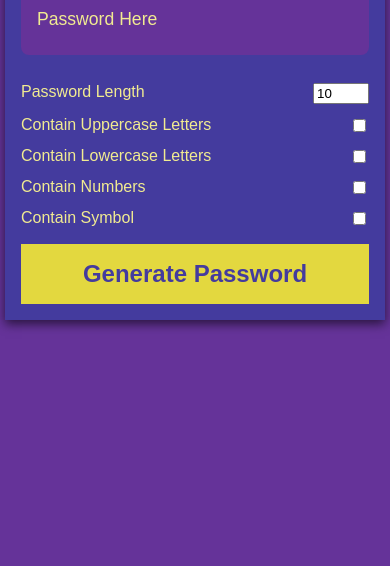
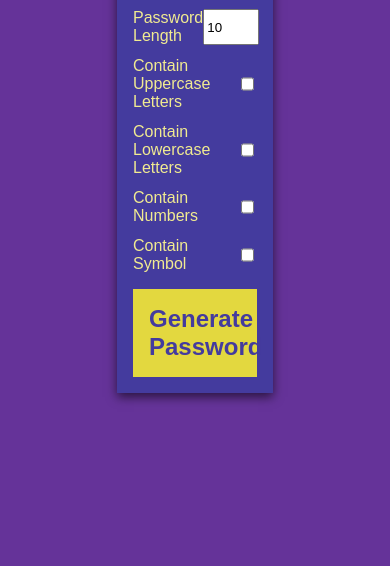
Before and after one commit to hirurgadv/hirurgadv.github.io, a plain HTML site: page index.html in a window 390 px wide. Shown: the part 278-844 px from the top of the page. Drawn offline with Linux system fonts and the light colour scheme.

Commit message:
add adaptive.css

```diff
--- /dev/null
+++ b/adaptived.css
@@ -0,0 +1,20 @@
+@media screen and (max-width: 720px){
+    .pw-container{
+        width: 70%;
+    }
+    .pw{
+        font-size: 1.1rem;
+    }
+}
+
+@media screen and (max-width: 420px){
+    .pw-container{
+        width: 90%
+    }
+}
+
+@media screen and (max-width: 320px){
+    .generate{
+        font-size: 1.2rem;
+    }
+}
--- a/index.css
+++ b/index.css
@@ -11,7 +11,8 @@ body{
     min-height: 100vh;
 }
 .pw-container{
-    width: 580px;
+    width: 40%;
+    margin: auto;
     border-color: rgb(69, 17, 118);
     background-color: #443B9E;
     box-shadow: 0 4px 10px rgba(0, 0, 0, 0.6);
@@ -73,17 +74,3 @@ body{
     width: 100%;
     cursor: pointer;
 }
-
-
-/*Adaptiv*/
-
-
-/*for phone*/
-@media(max-width: 500px){
-    .pw-container{
-        width: 380px;
-    }
-    .pw{
-        font-size: 1.1rem;
-    }
-}
```
Also changed, not shown: 1 other file.
